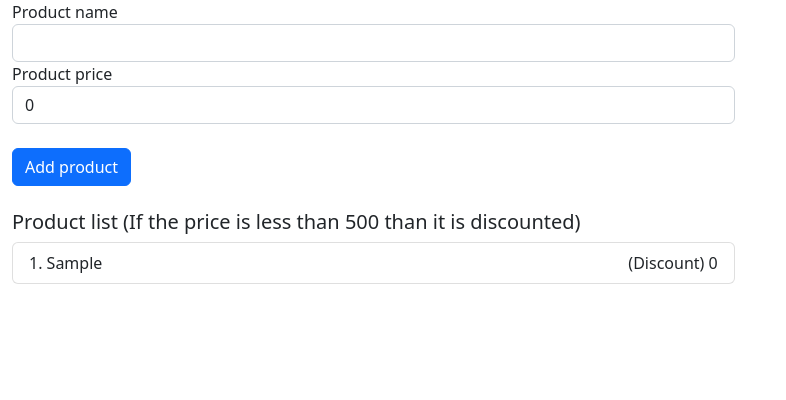
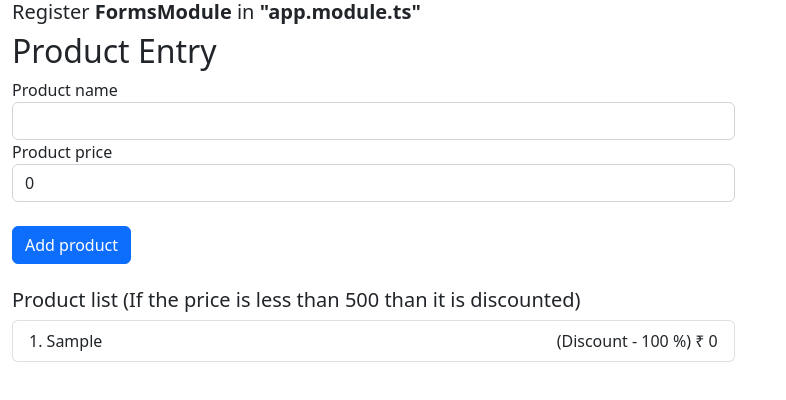
Before and after one commit to arwebcs/Angular-practise, an Angular app: page / in a window 1280 px wide. Both pictures are taken after typing "Sample" into the empty fields and a click on the button "Add product". Shown: the top 400 px of the page, without its empty margins (0-786 px from the left). Built offline with nearby package versions, Linux system fonts and the light colour scheme.

Commit message:
Two way data bindings

```diff
--- a/src/app/two-way-binding/two-way-binding.component.html
+++ b/src/app/two-way-binding/two-way-binding.component.html
@@ -1,6 +1,8 @@
 <div class="container-fluid">
+  <h5>Register <b>FormsModule</b> in <b>"app.module.ts"</b> </h5>
   <div class="row">
     <div class="col-7">
+      <h2>Product Entry</h2>
         <form>
             <div class="form-group">
               <label for="product">Product name</label>
@@ -20,8 +22,8 @@
 
             <span class="float-start">{{ i+1 }}. {{ products.ProductName }}</span>
             <span class="float-end">
-              <span *ngIf="products.ProductPrice<500" >(Discount)</span>
-              {{ products.ProductPrice }}</span>
+              <span *ngIf="myDiscount(products.ProductPrice)">(Discount - {{ discountPercentage }} %) </span>
+              &#8377; {{ products.ProductPrice }}</span>
           </li>
         </ul>
     </div>
--- a/src/app/two-way-binding/two-way-binding.component.ts
+++ b/src/app/two-way-binding/two-way-binding.component.ts
@@ -9,6 +9,7 @@ export class TwoWayBindingComponent implements OnInit {
   pname: string = '';
   price: number = 0;
   product: { ProductName: string; ProductPrice: string | number }[] = [];
+  discountPercentage: number = 0.0;
   constructor() {}
 
   resetForm() {
@@ -21,6 +22,13 @@ export class TwoWayBindingComponent implements OnInit {
     this.product.push(items);
     this.resetForm();
   }
-
+  myDiscount(dprice: any | number) {
+    if (dprice < 500) {
+      this.discountPercentage = ((500 - dprice) / 500) * 100;
+      return true;
+    } else {
+      return false;
+    }
+  }
   ngOnInit(): void {}
 }
```
